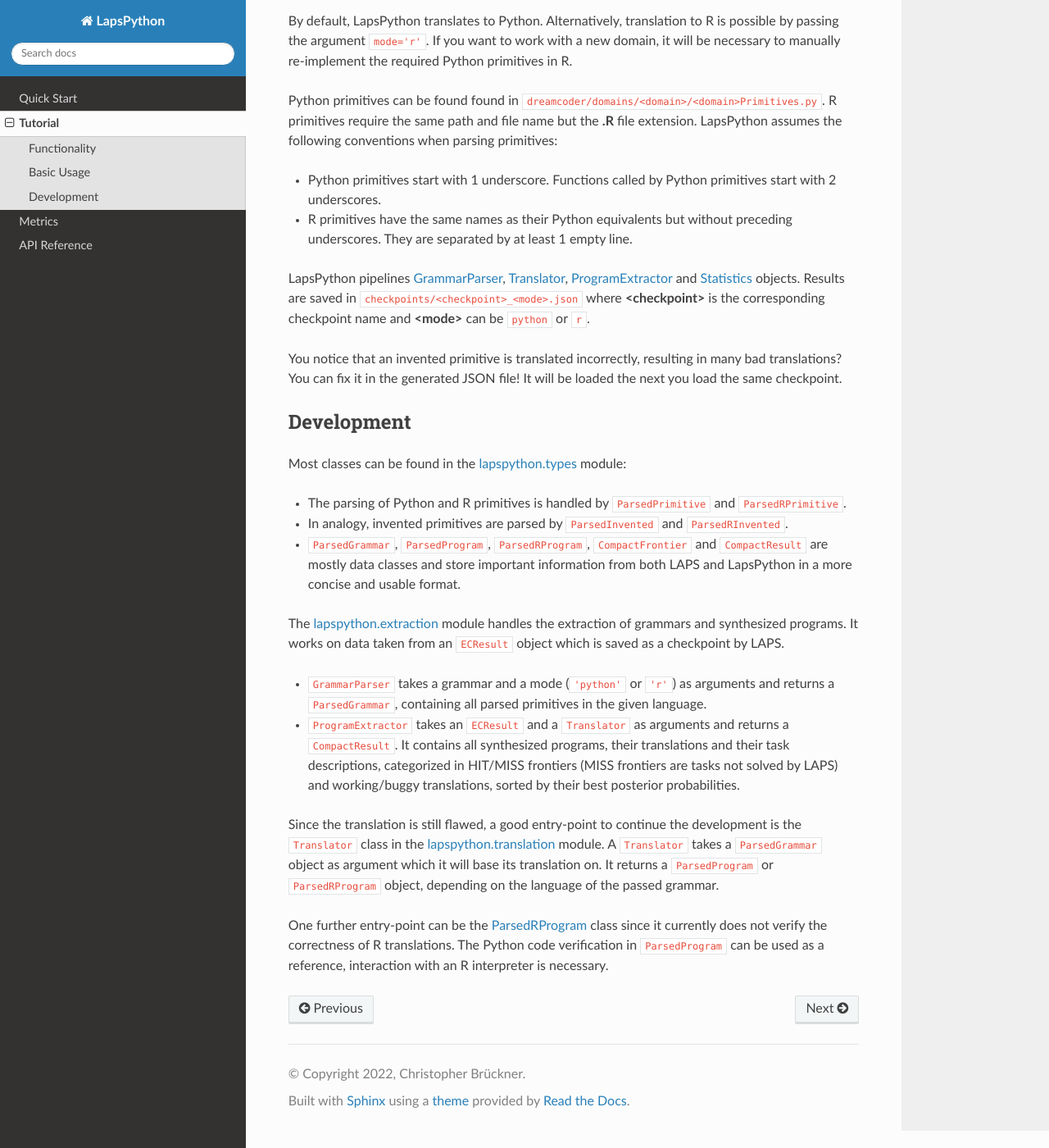
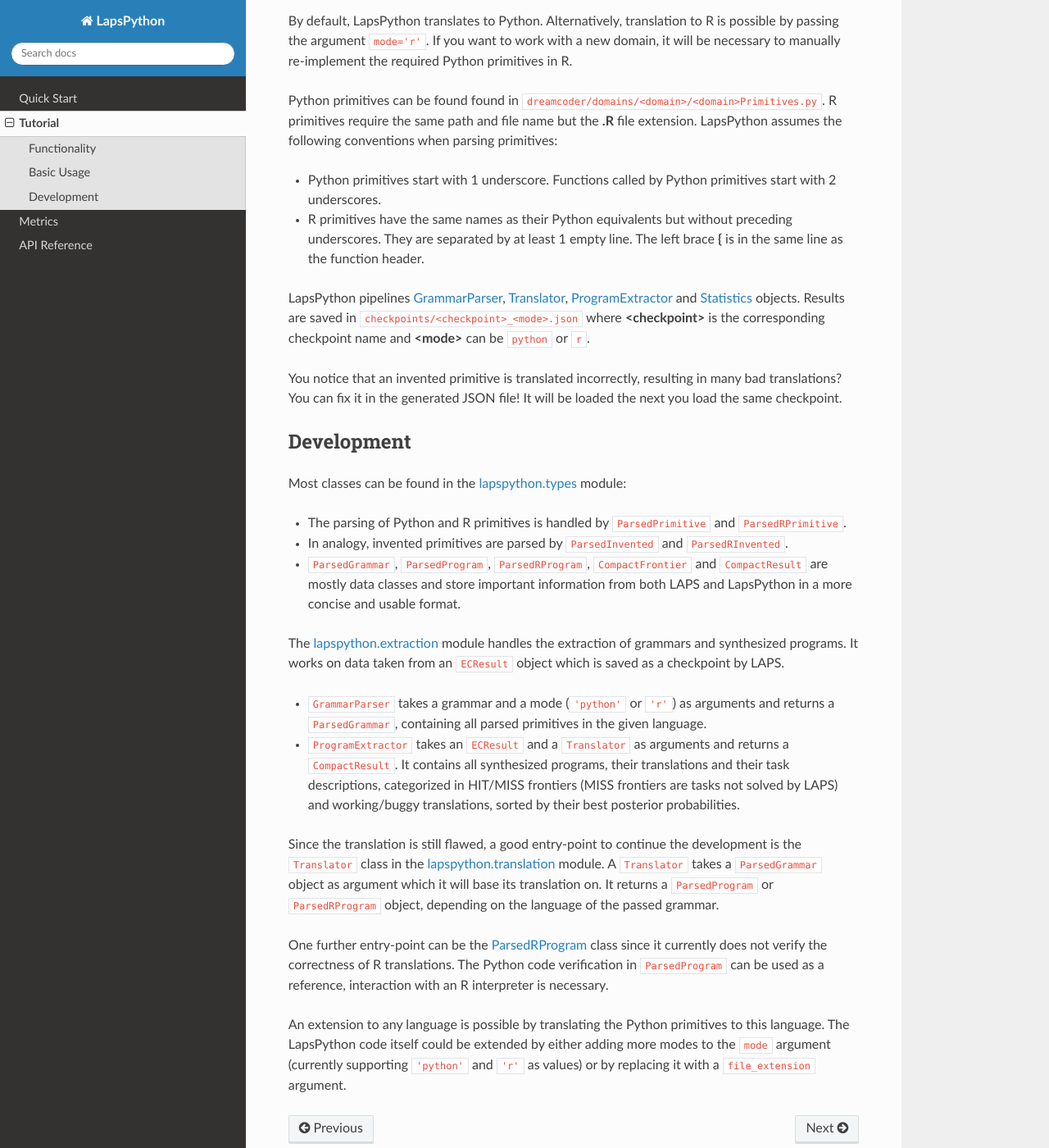
Before and after one commit to pvs-hd-tea/LapsPython, a Sphinx documentation site: the page built from docs/source/tutorial.rst, in a window 1280 px wide and 1400 px high, scrolled down 1245 px. Shown: the whole window at 82% size. Built offline with Sphinx 7.4.7 and the Read the Docs theme 2.0.0, drawn with Linux system fonts in a browser that asks for light colours.

Commit message:
docs: include final presentation

```diff
--- a/docs/source/_extra/presentations/index.html
+++ b/docs/source/_extra/presentations/index.html
@@ -37,8 +37,8 @@
 	├── <a href="./LapsPython-2022-06-20-end_sprint_2.pdf">LapsPython-2022-06-20-end_sprint_2.pdf</a><br>
 	├── <a href="./LapsPython-2022-06-27-mid_sprint_3.pdf">LapsPython-2022-06-27-mid_sprint_3.pdf</a><br>
 	├── <a href="./LapsPython-2022-07-18-end_sprint_4.pdf">LapsPython-2022-07-18-end_sprint_4.pdf</a><br>
-	├── <a href="./LapsPython-2022-08-29-final_presentation.odp">LapsPython-2022-08-29-final_presentation.odp</a><br>
-	└── <a href="./LapsPython-2022-08-29-final_presentation.pdf">LapsPython-2022-08-29-final_presentation.pdf</a><br>
+	├── <a href="./LapsPython-2022-08-29-final_presentation.odp">LapsPython-2022-08-29-final_presentation.pdf</a><br>
+	└── <a href="./LapsPython-2022-08-29-final_presentation.pdf">LapsPython-2022-08-29-final_presentation.pptx</a><br>
 	<br><br>
 	</p>
 	<p>
--- a/docs/source/tutorial.rst
+++ b/docs/source/tutorial.rst
@@ -33,7 +33,7 @@
 Python primitives can be found found in ``dreamcoder/domains/<domain>/<domain>Primitives.py``. R primitives require the same path and file name but the **.R** file extension. LapsPython assumes the following conventions when parsing primitives:
 
 * Python primitives start with 1 underscore. Functions called by Python primitives start with 2 underscores.
-* R primitives have the same names as their Python equivalents but without preceding underscores. They are separated by at least 1 empty line.
+* R primitives have the same names as their Python equivalents but without preceding underscores. They are separated by at least 1 empty line. The left brace **{** is in the same line as the function header.
 
 LapsPython pipelines :doc:`GrammarParser <api/lapspython.extraction>`, :doc:`Translator <api/lapspython.translation>`, :doc:`ProgramExtractor <api/lapspython.extraction>` and :doc:`Statistics <api/lapspython.stats>` objects. Results are saved in ``checkpoints/<checkpoint>_<mode>.json`` where **<checkpoint>** is the corresponding checkpoint name and **<mode>** can be ``python`` or ``r``.
 
@@ -56,3 +56,5 @@
 Since the translation is still flawed, a good entry-point to continue the development is the ``Translator`` class in the :doc:`lapspython.translation <api/lapspython.translation>` module. A ``Translator`` takes a ``ParsedGrammar`` object as argument which it will base its translation on. It returns a ``ParsedProgram`` or ``ParsedRProgram`` object, depending on the language of the passed grammar.
 
 One further entry-point can be the :doc:`ParsedRProgram <api/lapspython.types>` class since it currently does not verify the correctness of R translations. The Python code verification in ``ParsedProgram`` can be used as a reference, interaction with an R interpreter is necessary.
+
+An extension to any language is possible by translating the Python primitives to this language. The LapsPython code itself could be extended by either adding more modes to the ``mode`` argument (currently supporting ``'python'`` and ``'r'`` as values) or by replacing it with a ``file_extension`` argument.
```
Also changed, not shown: docs/source/index.rst (+8 -2 lines), 2 other files.
